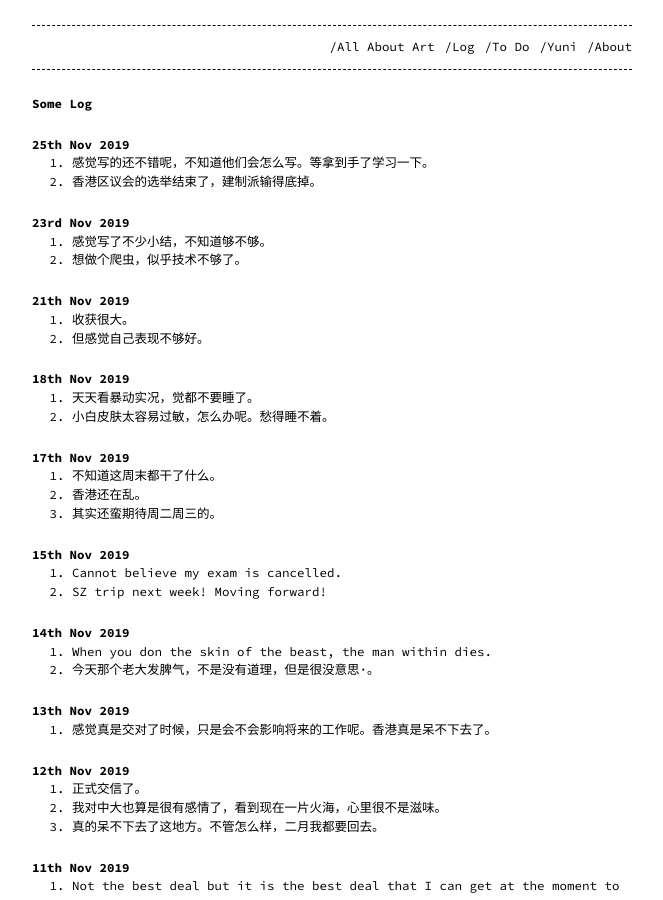
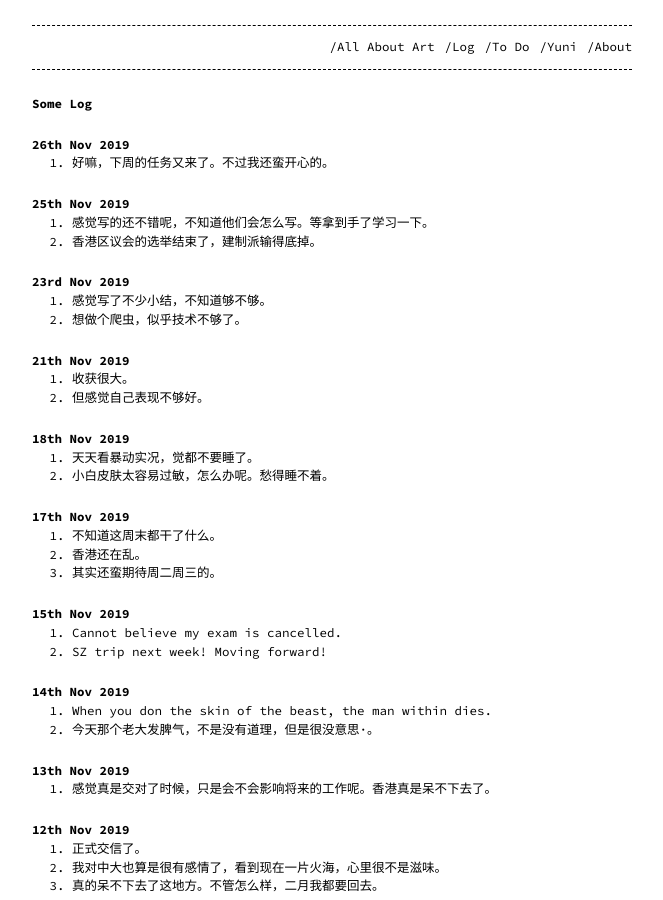
Before and after one commit to 912828qj2/912828qj2.github.io, a Jekyll site: the page built from log.md, in a window 1280 px wide and 900 px high. Shown: the whole window, without its empty margins (308-971 px from the left). Built offline with Jekyll 4.4.1, drawn with Linux system fonts in a browser that asks for light colours.

Commit message:
Update log.md

```diff
--- a/log.md
+++ b/log.md
@@ -5,6 +5,10 @@ permalink: /log/
 ---
 
 ## Some Log
+
+### 26th Nov 2019
+
+1. 好嘛，下周的任务又来了。不过我还蛮开心的。
 
 ### 25th Nov 2019
 
```
